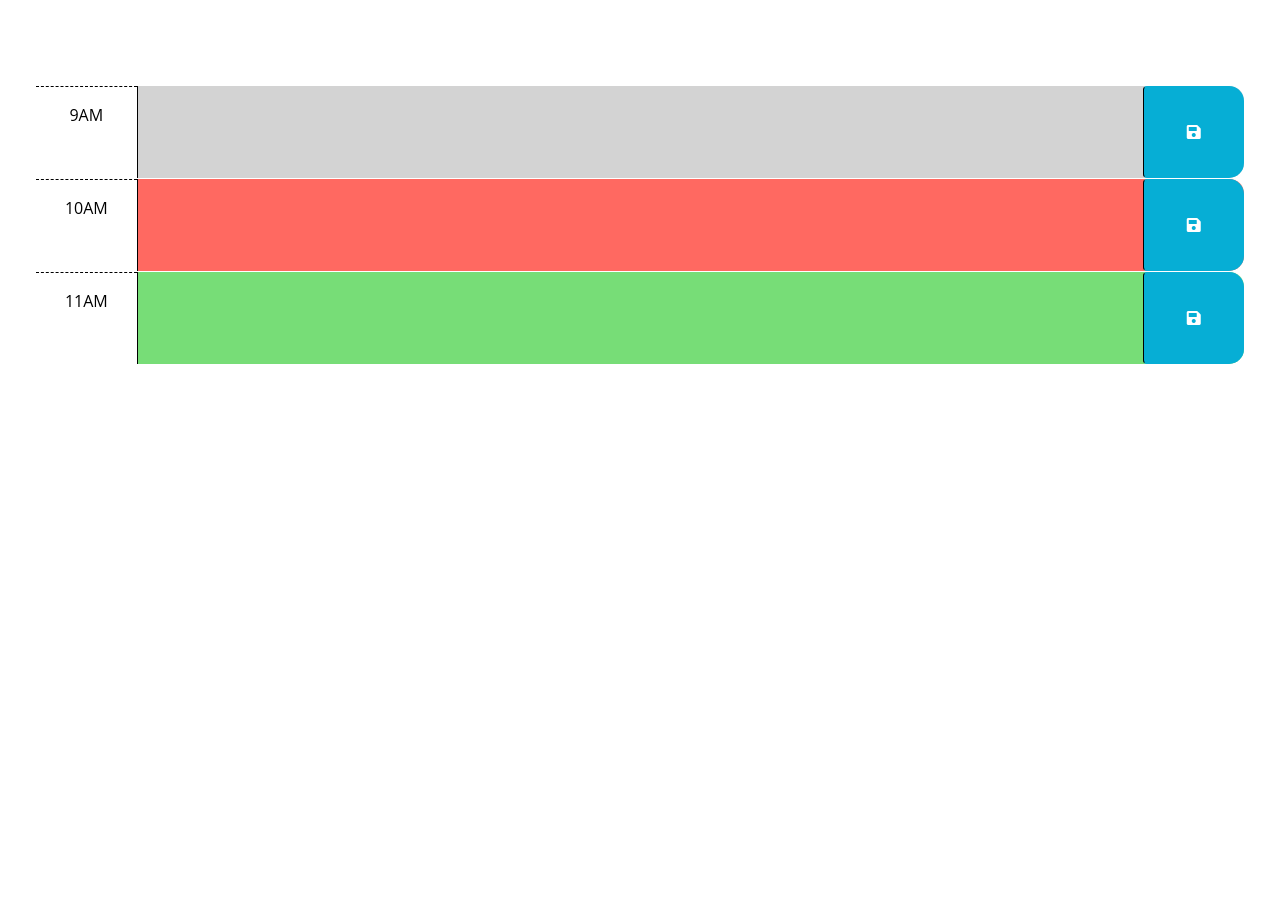
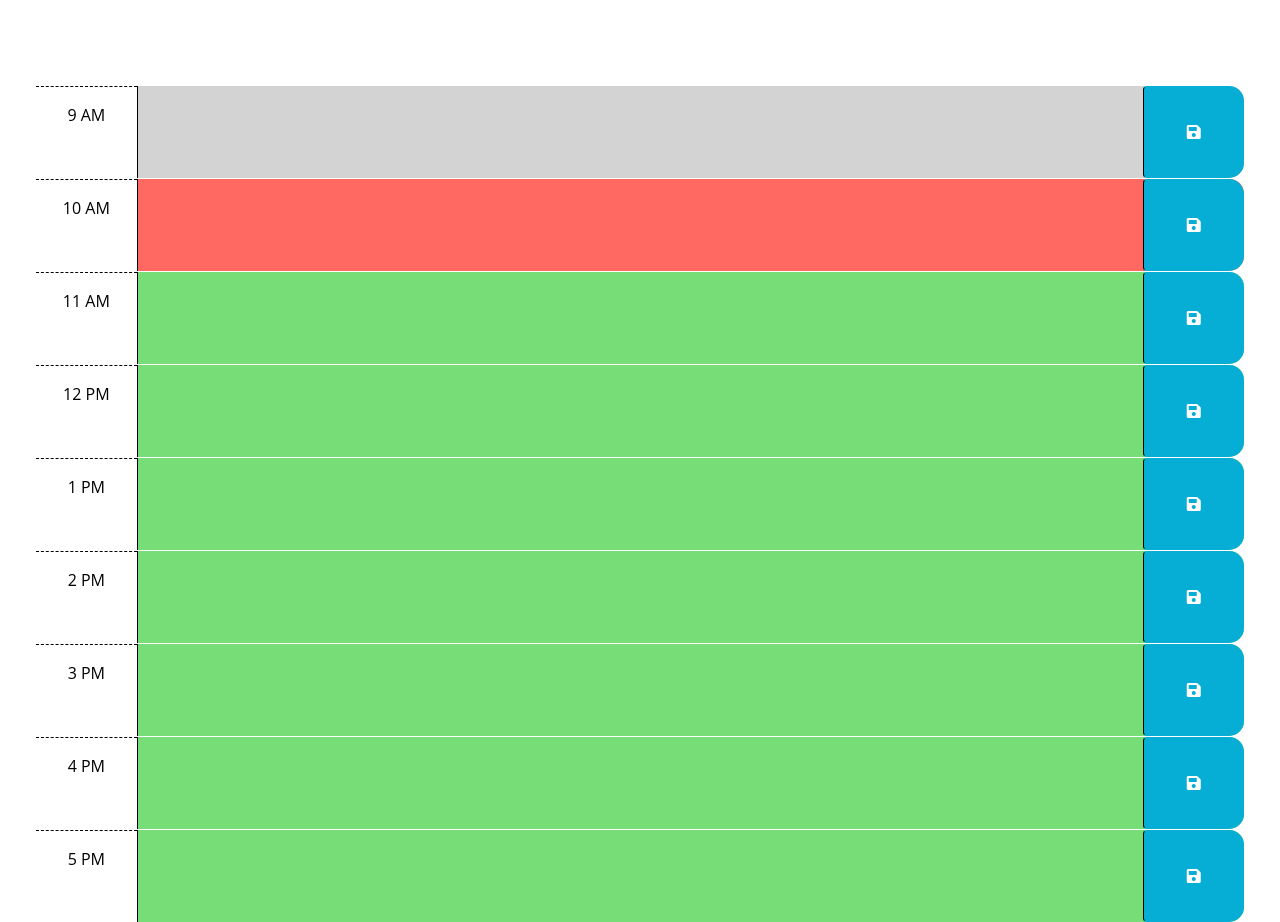
Before and after one commit to Savannah-Shifflet/daily-planner, a plain HTML site: page index.html in a window 1280 px wide. Shown: the part 166-1088 px from the top of the page. Before the commit the page ends 800 px from the top, so only its background shows below. Drawn offline with nearby package versions, Linux system fonts and the light colour scheme; files that its build step writes are made by us from their sources.

Commit message:
added HTML divs for 9-5 hours of work day

```diff
--- a/index.html
+++ b/index.html
@@ -20,7 +20,7 @@
       href="https://fonts.googleapis.com/css2?family=Fira+Sans:wght@400;700&display=swap"
       rel="stylesheet"
     />
-    <link rel="stylesheet" href="style.css" />
+    <link rel="stylesheet" href="./assets/css/style.css" />
     <title>Work Day Scheduler</title>
   </head>
 
@@ -43,7 +43,7 @@
 
       <!-- Example of a past time block. The "past" class adds a gray background color. -->
       <div id="hour-9" class="row time-block past">
-        <div class="col-2 col-md-1 hour text-center py-3">9AM</div>
+        <div class="col-2 col-md-1 hour text-center py-3">9 AM</div>
         <textarea class="col-8 col-md-10 description" rows="3"> </textarea>
         <button class="btn saveBtn col-2 col-md-1" aria-label="save">
           <i class="fas fa-save" aria-hidden="true"></i>
@@ -52,7 +52,7 @@
 
       <!-- Example of a present time block. The "present" class adds a red background color. -->
       <div id="hour-10" class="row time-block present">
-        <div class="col-2 col-md-1 hour text-center py-3">10AM</div>
+        <div class="col-2 col-md-1 hour text-center py-3">10 AM</div>
         <textarea class="col-8 col-md-10 description" rows="3"> </textarea>
         <button class="btn saveBtn col-2 col-md-1" aria-label="save">
           <i class="fas fa-save" aria-hidden="true"></i>
@@ -61,19 +61,67 @@
 
       <!-- Example of a future time block. The "future" class adds a green background color. -->
       <div id="hour-11" class="row time-block future">
-        <div class="col-2 col-md-1 hour text-center py-3">11AM</div>
+        <div class="col-2 col-md-1 hour text-center py-3">11 AM</div>
         <textarea class="col-8 col-md-10 description" rows="3"> </textarea>
         <button class="btn saveBtn col-2 col-md-1" aria-label="save">
           <i class="fas fa-save" aria-hidden="true"></i>
         </button>
       </div>
+
+    <div id="hour-12" class="row time-block future">
+      <div class="col-2 col-md-1 hour text-center py-3">12 PM</div>
+      <textarea class="col-8 col-md-10 description" rows="3"> </textarea>
+      <button class="btn saveBtn col-2 col-md-1" aria-label="save">
+        <i class="fas fa-save" aria-hidden="true"></i>
+      </button>
     </div>
+
+    <div id="hour-1" class="row time-block future">
+      <div class="col-2 col-md-1 hour text-center py-3">1 PM</div>
+      <textarea class="col-8 col-md-10 description" rows="3"> </textarea>
+      <button class="btn saveBtn col-2 col-md-1" aria-label="save">
+        <i class="fas fa-save" aria-hidden="true"></i>
+      </button>
+    </div>
+
+    <div id="hour-2" class="row time-block future">
+      <div class="col-2 col-md-1 hour text-center py-3">2 PM</div>
+      <textarea class="col-8 col-md-10 description" rows="3"> </textarea>
+      <button class="btn saveBtn col-2 col-md-1" aria-label="save">
+        <i class="fas fa-save" aria-hidden="true"></i>
+      </button>
+    </div>
+
+    <div id="hour-3" class="row time-block future">
+      <div class="col-2 col-md-1 hour text-center py-3">3 PM</div>
+      <textarea class="col-8 col-md-10 description" rows="3"> </textarea>
+      <button class="btn saveBtn col-2 col-md-1" aria-label="save">
+        <i class="fas fa-save" aria-hidden="true"></i>
+      </button>
+    </div>
+
+    <div id="hour-4" class="row time-block future">
+      <div class="col-2 col-md-1 hour text-center py-3">4 PM</div>
+      <textarea class="col-8 col-md-10 description" rows="3"> </textarea>
+      <button class="btn saveBtn col-2 col-md-1" aria-label="save">
+        <i class="fas fa-save" aria-hidden="true"></i>
+      </button>
+    </div>
+
+    <div id="hour-5" class="row time-block future">
+      <div class="col-2 col-md-1 hour text-center py-3">5 PM</div>
+      <textarea class="col-8 col-md-10 description" rows="3"> </textarea>
+      <button class="btn saveBtn col-2 col-md-1" aria-label="save">
+        <i class="fas fa-save" aria-hidden="true"></i>
+      </button>
+    </div>
+  </div>
 
     <script src="https://cdnjs.cloudflare.com/ajax/libs/jquery/3.2.1/jquery.min.js"></script>
     <script src="https://cdn.jsdelivr.net/npm/dayjs@1.11.3/dayjs.min.js"
     integrity="sha256-iu/zLUB+QgISXBLCW/mcDi/rnf4m4uEDO0wauy76x7U="
     crossorigin="anonymous"></script>
 
-    <script src="script.js"></script>
+    <script src="./assets/js/script.js"></script>
   </body>
 </html>
```
